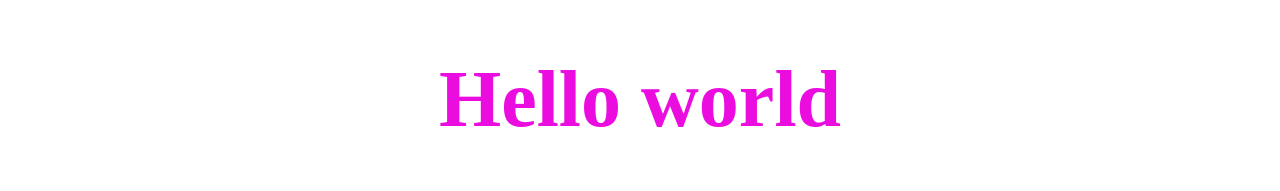
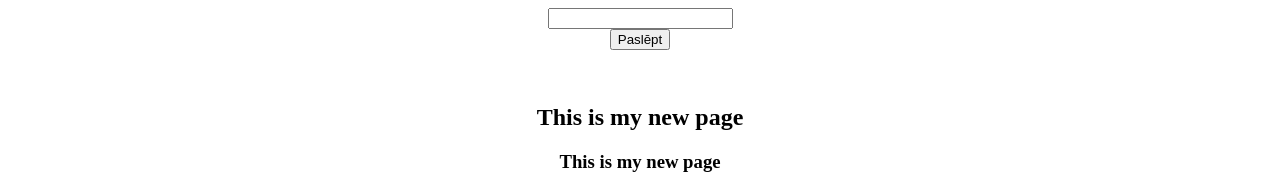
Before and after one commit to vitalymusic/react_web1, a React (Create React App) app: page / in a window 1280 px wide. Shown: the top 191 px of the page. Built offline with nearby package versions, Linux system fonts and the light colour scheme.

Commit message:
use state

```diff
--- a/src/App.jsx
+++ b/src/App.jsx
@@ -1,6 +1,10 @@
 import './App.css';
 import Virsraksts from './Virsraksts';
 import Kartiņa from './Kartiņa';
+
+
+import { useState } from "react";
+
 
 function App() {
     const kartinas = [
@@ -52,14 +56,27 @@ function App() {
   }
 ];
 
+  const [visible, setVisible] = useState(true);
+  const [value, setValue] = useState("");
 
 
+  const clickHandler = ()=>{setVisible(!visible)};
 
+  if(visible){
   return (
     <div className="App" id="app">
-      <Virsraksts />
-      <div className="cards">
+      <input type="text" onKeyUp={
+        (e)=>{
+          setValue(e.target.value)
+        }
+      } /><br />
+      <button onClick={
+        clickHandler
+      }>Paslēpt</button>
 
+      <Virsraksts text={value}/>
+
+      <div className="cards" >
           {kartinas.map((item,i)=>{
             return(
               <Kartiņa nosaukums={item.nosaukums} apraksts={item.apraksts} attēls={item.attēls} fons={item.fons}/>)
@@ -68,6 +85,16 @@ function App() {
 
     </div>
   );
+}else{
+  return(
+    <div className="App" id="app">
+       <button onClick={
+        clickHandler
+      }>Rādīt</button>
+      <Virsraksts />
+    </div>
+  )
+}
 }
 
 export default App;
--- a/src/Virsraksts.jsx
+++ b/src/Virsraksts.jsx
@@ -1,8 +1,8 @@
 import './virsraksts.css';
-export default function Virsraksts(){
+export default function Virsraksts(props){
     return(
         <>
-            <h1 className='border-solid border-b-amber-500 border-2 text-amber-400'>Hello world</h1>
+            <h1 className='border-solid border-b-amber-500 border-2 text-amber-400'>{props.text}</h1>
             <h2>This is my new page</h2>
             <h3>This is my new page</h3>
             <p>Lorem, ipsum dolor sit amet consectetur adipisicing elit. Magnam nostrum unde necessitatibus nam numquam beatae, sapiente perferendis, dolorum eaque velit ratione cum deleniti voluptatibus provident, ipsum tempora quaerat odit hic.</p>
```
